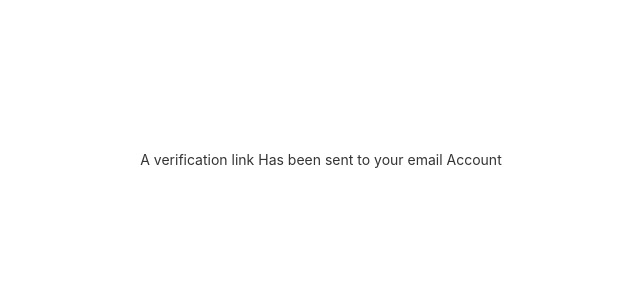
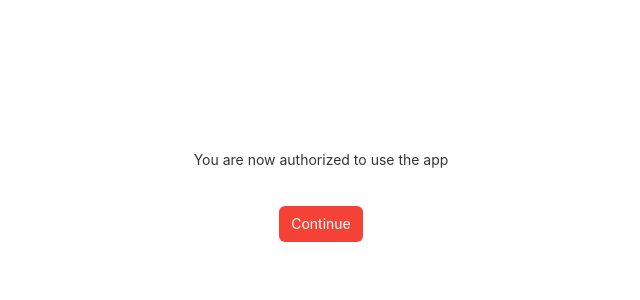
Before and after one commit to voidGlitch/InstaMeg, a React (Create React App) app: page /wait in a window 1280 px wide. Shown: the top 300 px of the page, without its empty margins (319-959 px from the left). Built offline with nearby package versions, Linux system fonts and the light colour scheme; no server answers; sample sign-in values are in the browser's storage.

Commit message:
send user data to database

```diff
--- a/database.rules.json
+++ b/database.rules.json
@@ -1,5 +1,11 @@
 {
   "rules": {
+    "profiles": {
+      "$user_id": {
+        ".read": "$user_id === auth.uid",
+        ".write": "$user_id===auth.uid"
+      }
+    },
     ".read": false,
     ".write": false
   }
--- a/src/App.js
+++ b/src/App.js
@@ -1,4 +1,4 @@
-import React, { useEffect } from "react";
+import React from "react";
 import { Switch } from "react-router-dom";
 import Home from "./pages/Home";
 import "./styles/main.scss";
@@ -13,9 +13,6 @@ import { AuthProvider } from "./Context/AuthContext";
 import Wait from "./pages/Wait";
 
 function App() {
-  useEffect(() => {
-    console.log("changed comp");
-  }, []);
   return (
     <>
       <AuthProvider>
--- a/src/Context/AuthContext.js
+++ b/src/Context/AuthContext.js
@@ -1,5 +1,6 @@
 import React, { createContext, useContext, useState, useEffect } from "react";
-import { auth } from "../misc/firebase";
+import firebase from "firebase/compat/app";
+import { auth, database } from "../misc/firebase";
 import { updateProfile, sendEmailVerification } from "firebase/auth";
 import { Message, Notification, toaster } from "rsuite";
 import { useHistory } from "react-router-dom";
@@ -21,8 +22,15 @@ export const AuthProvider = ({ children }) => {
     //function to create user with email and password
 
     try {
-      const result = await auth.createUserWithEmailAndPassword(email, password);
-
+      setLoading(true);
+      const { additionalUserInfo, user } =
+        await auth.createUserWithEmailAndPassword(email, password);
+      if (additionalUserInfo.isNewUser) {
+        await database.ref(`/profiles/${user.uid}`).set({
+          name: username,
+          createdAt: firebase.database.ServerValue.TIMESTAMP,
+        });
+      }
       await updateProfile(auth.currentUser, {
         displayName: `${username}`,
       });
@@ -30,13 +38,14 @@ export const AuthProvider = ({ children }) => {
         url: "http://localhost:3000/",
         handleCodeInApp: true,
       });
+
       toaster.push(
         <Message showIcon type="info">
           Check your email {email}
         </Message>,
         { placement: "topCenter" }
       );
-      console.log(result);
+
       history.push("/wait");
     } catch (error) {
       toaster.push(
@@ -53,6 +62,7 @@ export const AuthProvider = ({ children }) => {
         history.push("/signin");
       }
     }
+    setLoading(false);
   };
 
   const login = async (email, password) => {
@@ -89,7 +99,7 @@ export const AuthProvider = ({ children }) => {
         setverified(user.emailVerified);
       }
       setcurrentUser(user);
-
+      console.log(user);
       setLoading(false);
     });
 
@@ -103,11 +113,12 @@ export const AuthProvider = ({ children }) => {
     signup,
     login,
     success,
+    Loading,
   };
   return (
     <AuthContext.Provider value={value}>
       {/* we do not run any of the applyication unless and until loading is false */}
-      {!Loading && children}
+      {children}
     </AuthContext.Provider>
   );
 };
--- a/src/misc/firebase.js
+++ b/src/misc/firebase.js
@@ -1,5 +1,6 @@
 import firebase from "firebase/compat/app";
 import "firebase/compat/auth";
+import "firebase/compat/database";
 
 const config = {
   apiKey: "AIzaSyBs8za2PJHAtaInyTdzBC6gJP7bMhs2mUQ",
@@ -14,3 +15,4 @@ const config = {
 const app = firebase.initializeApp(config);
 //it will give auth obejct which help us to interact with firebase
 export const auth = app.auth();
+export const database = app.database();
--- a/src/pages/Signin.js
+++ b/src/pages/Signin.js
@@ -1,10 +1,12 @@
 import React from "react";
 import firebase from "firebase/compat/app";
-import { auth } from "../misc/firebase";
+import { auth, database } from "../misc/firebase";
 import { Container, Row, Col, Grid, Panel, Button } from "rsuite";
 import { ReactComponent as Valid } from "../component/valid.svg";
 import { ReactComponent as Facebook } from "../component/Facebookicon.svg";
 import { ReactComponent as Google } from "../component/Googleicon.svg";
+import { Message, toaster } from "rsuite";
+
 import { Link } from "react-router-dom";
 import { useAuth } from "../Context/AuthContext";
 
@@ -12,9 +14,28 @@ const Signin = () => {
   const { currentUser } = useAuth();
   const signInWithProvider = async (provider) => {
     //Provider is used to Authenticate users by integrating with federated identity providers like google,facebook and method used popup takes a provider object
-    const result = await auth.signInWithPopup(provider);
-
-    console.log(result);
+    try {
+      const { additionalUserInfo, user } = await auth.signInWithPopup(provider);
+      if (additionalUserInfo.isNewUser) {
+        await database.ref(`/profiles/${user.uid}`).set({
+          name: user.displayName,
+          createdAt: firebase.database.ServerValue.TIMESTAMP,
+        });
+      }
+      toaster.push(
+        <Message showIcon type="success">
+          Signed in!
+        </Message>,
+        { placement: "topCenter" }
+      );
+    } catch (error) {
+      toaster.push(
+        <Message showIcon type="error">
+          {error.message}
+        </Message>,
+        { placement: "topCenter" }
+      );
+    }
   };
 
   // const signInWithMail = async (email, password) => {
@@ -66,9 +87,7 @@ const Signin = () => {
                     onClick={googleSignin}
                   >
                     <Google />{" "}
-                    {currentUser
-                      ? "Continue with facebook"
-                      : "Login with facebook"}
+                    {currentUser ? "Continue with google" : "Login with google"}
                   </Button>
 
                   <Link to="/Register" style={{ textDecoration: "none" }}>
--- a/src/pages/Signup.js
+++ b/src/pages/Signup.js
@@ -9,7 +9,7 @@ const Signup = () => {
   const usernameRef = useRef();
   const passwordRef = useRef();
   const passwordConfirmRef = useRef();
-  const { signup } = useAuth();
+  const { signup, Loading } = useAuth();
   const [error, seterror] = useState("");
 
   const handleSubmit = async (e) => {
@@ -99,7 +99,7 @@ const Signup = () => {
                 minLength={6}
               />
             </Form.Group>
-            <Button className="w-100 mt-3" type="submit">
+            <Button disabled={Loading} className="w-100 mt-3" type="submit">
               Sign up
             </Button>
           </Form>
--- a/src/pages/Wait.js
+++ b/src/pages/Wait.js
@@ -1,9 +1,34 @@
 import React from "react";
+import { useAuth } from "../Context/AuthContext";
+import { Button } from "rsuite";
+import { useHistory } from "react-router-dom";
 
 const Wait = () => {
+  const history = useHistory();
+
+  const { isverified } = useAuth();
+
+  console.log(isverified);
   return (
     <div className="text-center mt-page">
-      A verification link Has been sent to your email Account
+      {isverified
+        ? "You are now authorized to use the app"
+        : "A verification link Has been sent to your email Account."}
+      <br></br>
+      {!isverified && "If done please Reload the page"}
+      <br></br>
+      {isverified && (
+        <Button
+          className="mt-3"
+          appearance="primary"
+          color="red"
+          onClick={() => {
+            history.push("/signin");
+          }}
+        >
+          Continue
+        </Button>
+      )}
     </div>
   );
 };
```
